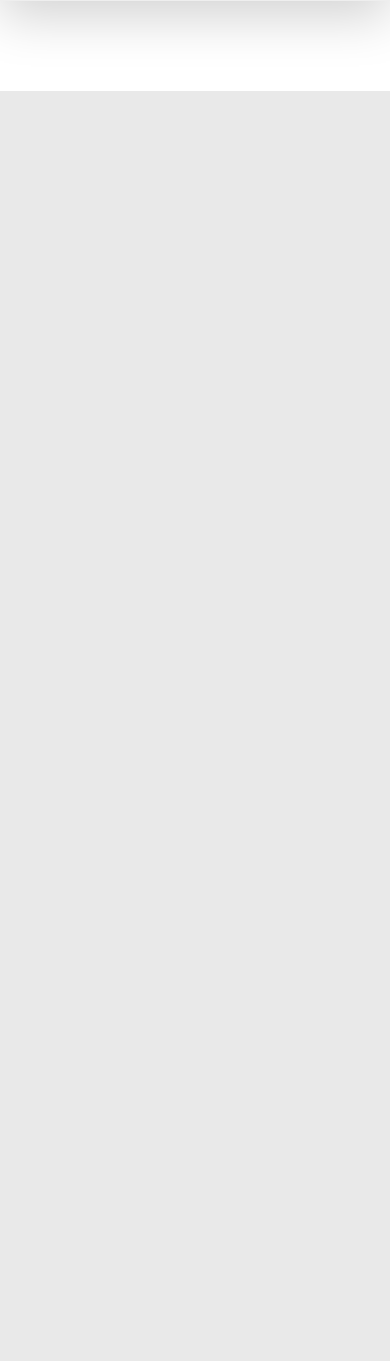
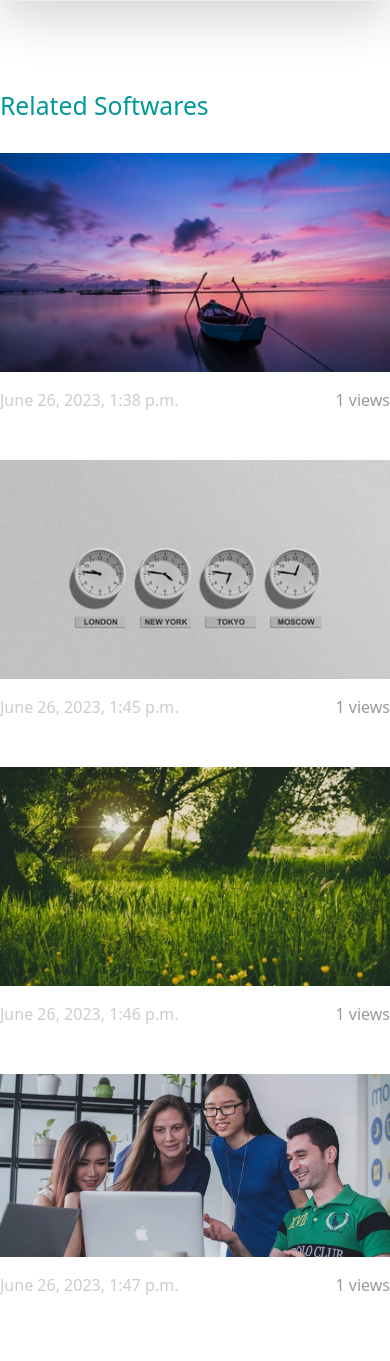
Before and after one commit to DevDenLab/Asset-Manager, a Django app: page /catalog/home/detail/2/ in a window 390 px wide; the page is wider, and only the part inside the window is pictured. Shown: the part 1306-2667 px from the top of that part. Before the commit the page ends 1397 px from the top of that part, so only its background shows below. Run offline with Django 4.2, Linux system fonts and the light colour scheme; a user stored in the database is signed in; data comes from the database, SQL or seed files in the repository; both versions use the stored data as it was after the commit; some libraries are stand-ins or nearby versions.

Commit message:
"#recommendation engine added"

```diff
--- a/catalapp/models.py
+++ b/catalapp/models.py
@@ -34,6 +34,16 @@ class Software(models.Model):
     subscription = models.BooleanField(default=False)
     tags = models.ManyToManyField("Tag")
     reviews = models.ManyToManyField("Review")
+    price = models.PositiveIntegerField(default=100)
+    release_date = models.DateField(default='2023-02-02')
+    developer = models.CharField(max_length=255,default="")
+    download_link = models.URLField(default="")
+    is_featured = models.BooleanField(default=False)
+    is_popular = models.BooleanField(default=False)
+    is_new_release = models.BooleanField(default=False)
+    demo_available = models.BooleanField(default=False)
+    documentation_link = models.URLField(default="")
+    video_link = models.URLField(default="")
     def __str__(self):
         return self.name
 
--- a/catalapp/templates/softwaredetails.html
+++ b/catalapp/templates/softwaredetails.html
@@ -227,6 +227,7 @@
 
 
 
+
             {% endwith %}
 
 
@@ -242,6 +243,30 @@
 
     </div>
 </div>
+</div>
+
+
+<div class="row mb-4">
+    <h2 class="col-12 tm-text-primary">
+        Related Softwares
+    </h2>
+</div>
+<div class="row mb-3 tm-gallery">
+    {% for software in related %}
+    <div class="col-xl-3 col-lg-4 col-md-6 col-sm-6 col-12 mb-5">
+        <figure class="effect-ming tm-video-item">
+            <img src="{{ software.images.url }}" alt="Image" class="img-fluid">
+            <figcaption class="d-flex align-items-center justify-content-center">
+                <h2>{{ software.name }}</h2>
+                <a href="{% url 'catalapp:softwaredetails' software_id=software.pk %}">View more</a>
+            </figcaption>
+        </figure>
+        <div class="d-flex justify-content-between tm-text-gray">
+            <span class="tm-text-gray-light">{{ software.time_created }}</span>
+            <span>{{ software.views.all.count }} views</span>
+        </div>
+    </div>
+    {% endfor %}
 </div>
 <!-- <p class="mb-4">
                 <h3 class="tm-text-gray-dark mb-3">Info.:</h3>
--- a/catalapp/views.py
+++ b/catalapp/views.py
@@ -98,8 +98,9 @@ def softwaredetails(request, software_id):
         })
 
 
-    print(rating_data)
-    return render(request, "softwaredetails.html", context={"software": software,"ratings":avg,"rating_context":rating_data})
+    related_software = get_related_software(software_id)
+    print(related_software)
+    return render(request, "softwaredetails.html", context={"software": software,"related":related_software,"ratings":avg,"rating_context":rating_data})
 
 
 def plugins(request):
@@ -161,3 +162,21 @@ def register_view(request):
 def profile_view(request):
     user = request.user
     return render(request, "profile.html", {"user": user})
+
+
+from django.db.models import Count
+
+def get_related_software(current_software_id, num_recommendations=4):
+    # Get the current software
+    current_software = Software.objects.get(id=current_software_id)
+
+    # Get the users who viewed the current software
+    users_viewed_current_software = current_software.views.all()
+
+    # Get the related software viewed by those users and annotate with the count of views
+    related_software = Software.objects.filter(views__in=users_viewed_current_software)\
+                                       .exclude(id=current_software_id)\
+                                       .annotate(view_count=Count('views'))\
+                                       .order_by('-view_count')[:num_recommendations]
+
+    return related_software
```
Also changed, not shown: catalapp/migrations/0003_software_demo_available_software_developer_and_more.py (added), db.sqlite3.
